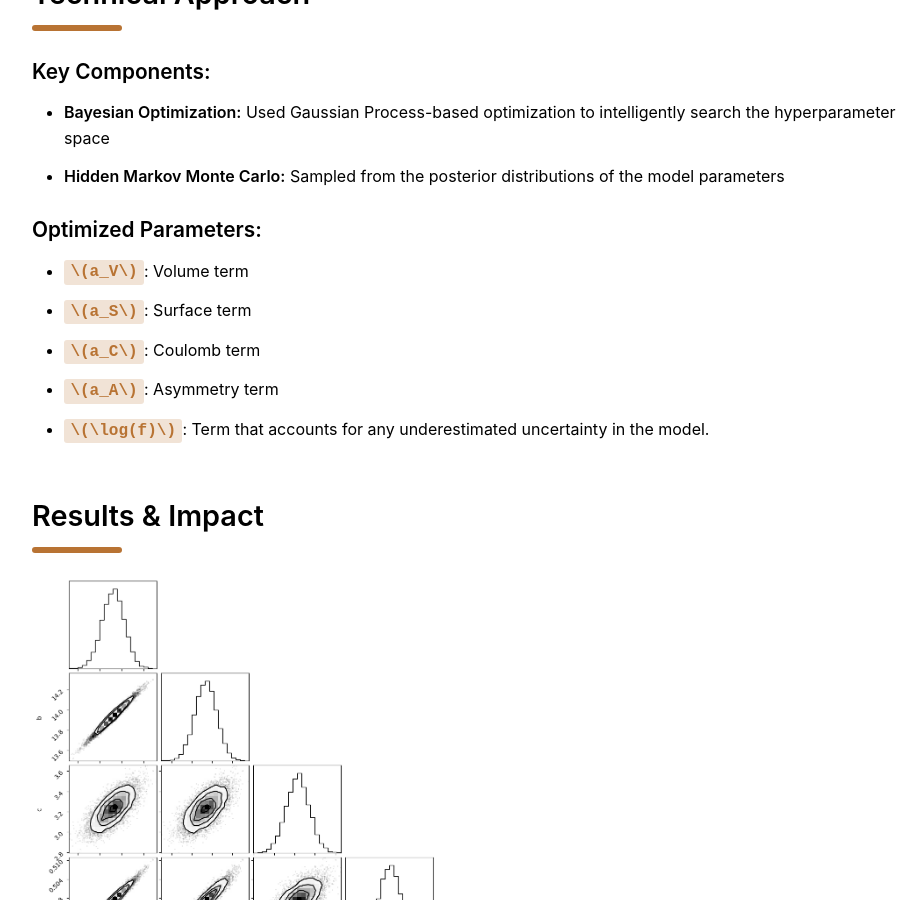
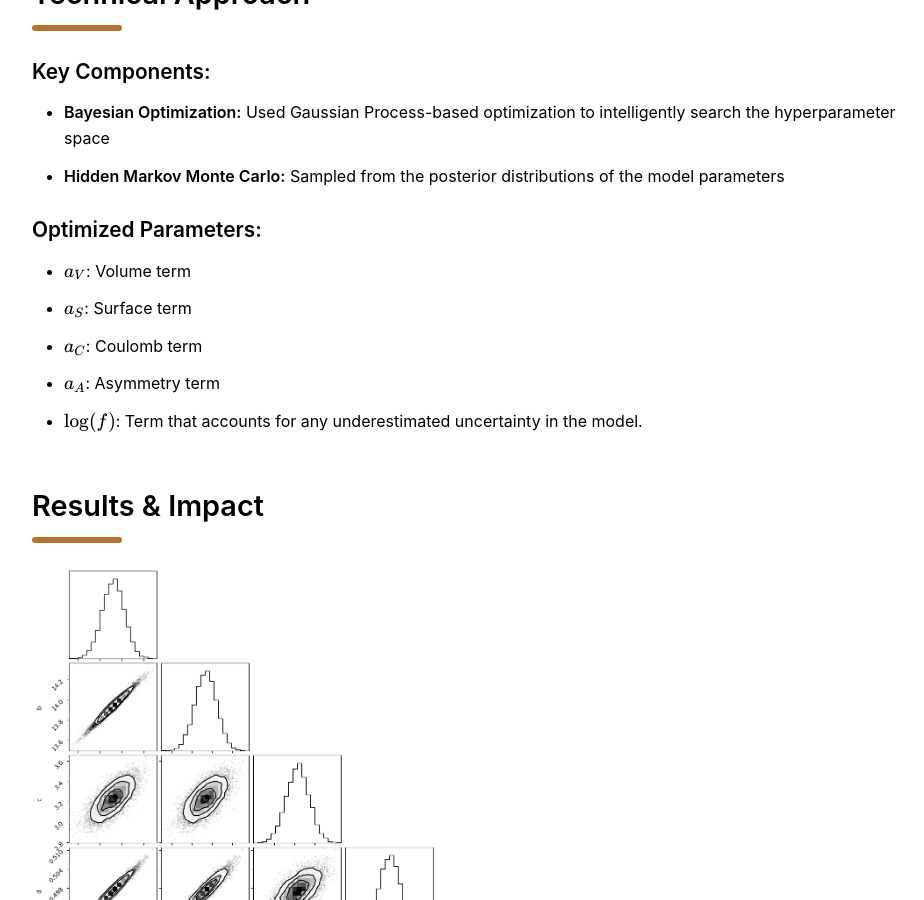
Before and after one commit to DJHoulihan/DJHoulihan.github.io, a Jekyll site: the page built from Data Science Projects/liquiddrop.html, in a window 1280 px wide and 900 px high, scrolled down 1280 px. Shown: the whole window, without its empty margins (158-1082 px from the left). Built offline with Jekyll 4.4.1, drawn with Linux system fonts in a browser that asks for light colours.

Commit message:
edit key parameters section in ldm

```diff
--- a/Data Science Projects/liquiddrop.html
+++ b/Data Science Projects/liquiddrop.html
@@ -73,11 +73,11 @@ title: Liquid Drop Model
     </ul>
     <h3>Optimized Parameters:</h3>
     <ul>
-      <li><code>\(a_V\)</code>: Volume term</li>
-      <li><code>\(a_S\)</code>: Surface term</li>
-      <li><code>\(a_C\)</code>: Coulomb term</li>
-      <li><code>\(a_A\)</code>: Asymmetry term</li>
-      <li><code>\(\log(f)\)</code>: Term that accounts for any underestimated uncertainty in the model.</li>
+      <li>\(a_V\): Volume term</li>
+      <li>\(a_S\): Surface term</li>
+      <li>\(a_C\): Coulomb term</li>
+      <li>\(a_A\): Asymmetry term</li>
+      <li>\(\log(f)\): Term that accounts for any underestimated uncertainty in the model.</li>
     </ul>
   </section>
 
```
